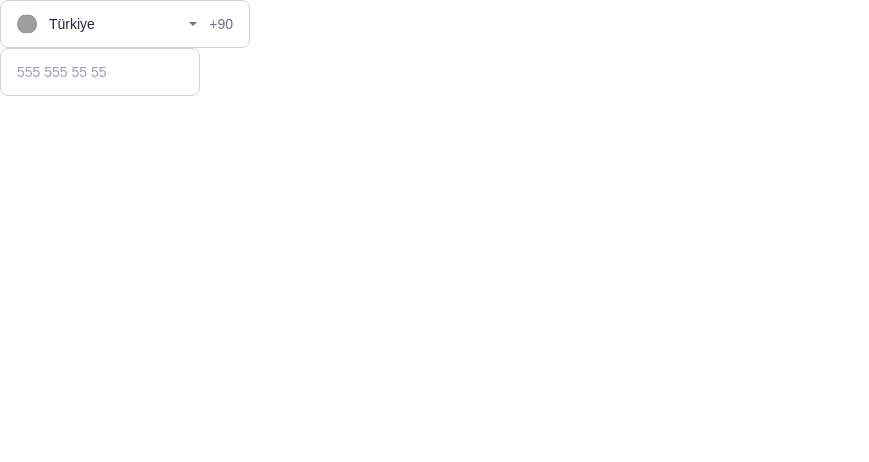
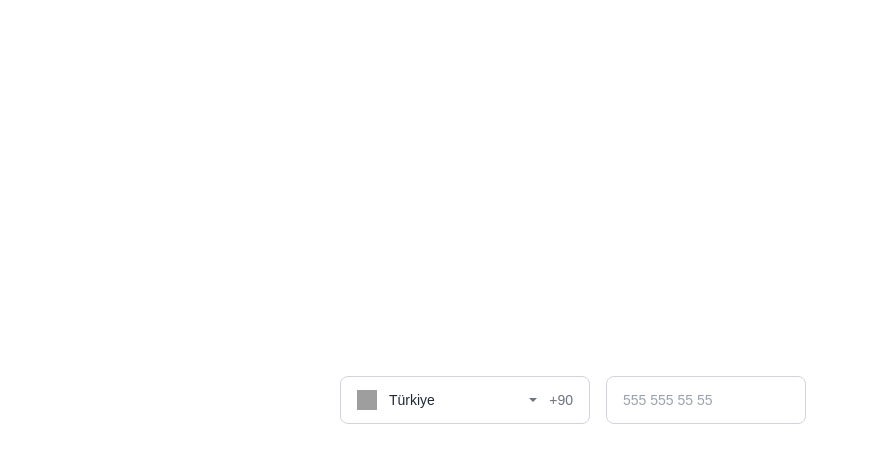
Before and after one commit to yilmazburak0/ns-form-project, a Next.js app: page / in a window 1280 px wide. Shown: the top 462 px of the page, without its empty margins (0-869 px from the left). Built offline with nearby package versions, Linux system fonts and the light colour scheme; grey boxes are pictures that could not be loaded.

Commit message:
refactor: restructure job application layout

```diff
--- a/src/components/countryCodeDropdown/_style.tsx
+++ b/src/components/countryCodeDropdown/_style.tsx
@@ -80,9 +80,7 @@ export const FlagIcon = styled.span`
   background-size: cover;
   background-position: center;
   background-repeat: no-repeat;
-  border-radius: 50%;
   flex-shrink: 0;
-  border: 1px solid rgba(0, 0, 0, 0.1);
 `;
 
 export const CountryName = styled.span`
--- /dev/null
+++ b/src/components/pages/jobApplication/_style.tsx
@@ -0,0 +1,20 @@
+import styled from '@emotion/styled';
+
+export const PageContainer = styled.div`
+  height: 100vh;
+  min-height: 100vh;
+  background-color: white;
+  display: flex;
+  align-items: center;
+  justify-content: center;
+  padding: 20px;
+`;
+
+export const ContentWrapper = styled.div`
+  display: flex;
+  flex-direction: row;
+  gap: 16px;
+  align-items: center;
+  max-width: 600px;
+  width: 100%;
+`;
--- a/src/components/pages/jobApplication/_template.tsx
+++ b/src/components/pages/jobApplication/_template.tsx
@@ -4,6 +4,7 @@ import { CountryCodeDropdown } from '@/components/countryCodeDropdown';
 import { PhoneNumberInput } from '@/components/phoneNumberInput';
 import { ICountry } from '@/types';
 import { generateCountriesList } from '@/utils';
+import { PageContainer, ContentWrapper } from './_style';
 
 export const JobApplication = () => {
   const [selectedCountry, setSelectedCountry] = useState<ICountry | undefined>({
@@ -15,17 +16,15 @@ export const JobApplication = () => {
 
   const handleCountrySelect = (country: ICountry) => {
     setSelectedCountry(country);
-    console.log('Selected country:', country);
   };
 
   const handlePhoneNumberChange = (value: string) => {
     setPhoneNumber(value);
-    console.log('Phone number:', value);
-    console.log('Full phone number:', `${selectedCountry?.dial_code} ${value}`);
   };
 
   return (
-      <>
+    <PageContainer>
+      <ContentWrapper>
         <CountryCodeDropdown
           countries={generateCountriesList()}
           onSelect={handleCountrySelect}
@@ -35,6 +34,7 @@ export const JobApplication = () => {
           value={phoneNumber}
           onChange={handlePhoneNumberChange}
         />
-      </>
+      </ContentWrapper>
+    </PageContainer>
   );
 };
```
Lines whose indentation alone changed are shown as unchanged.
